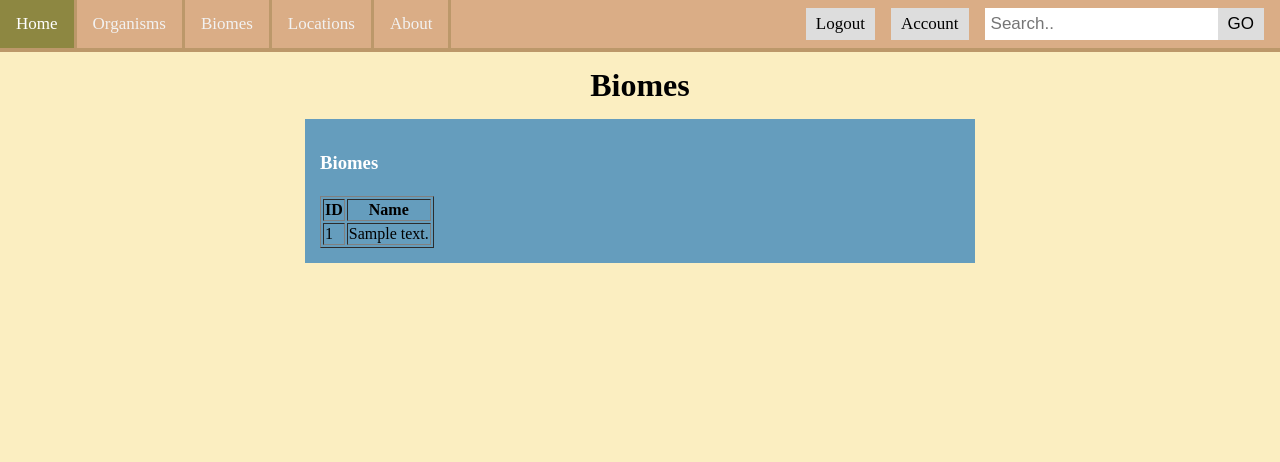
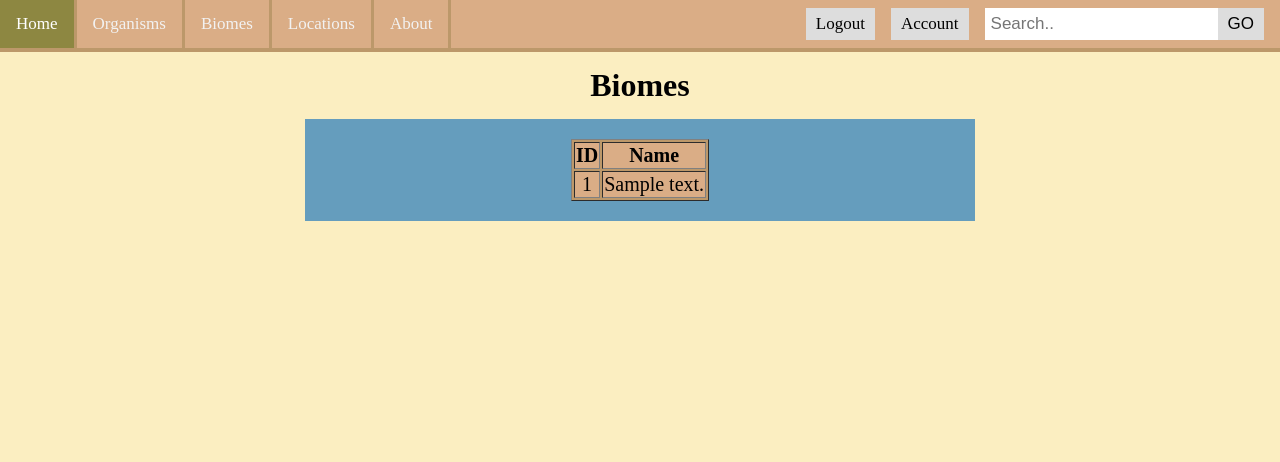
Before and after one commit to Quigmodacon/da-bs, a PHP site: page /biomes.php in a window 1280 px wide. Shown: the top 462 px of the page. Run offline with PHP 8.4, Linux system fonts and the light colour scheme; the visitor is signed in with stand-in values (Sample User, id 1); tables that the repository leaves empty hold one stand-in row (values such as "Sample post").

Commit message:
Changed table look when printed

```diff
--- a/phpFunctions.php
+++ b/phpFunctions.php
@@ -4,12 +4,10 @@ function show_organism($conn) {
 
 	//include "dbconnect.php";
 
-	$sql = "SELECT orgID, orgName, sciName, orgType FROM organism";
+	$sql = "SELECT organismID, orgName, sciName, orgType FROM organism";
 	$result = $conn->query($sql); // object oriented execution of query
 
 		if ($result->num_rows > 0) {
-
-			echo "<br><h3>Organisms<h3> <br>";
 
 			echo '<table border>';
 			echo '<thead><tr>';
@@ -48,8 +46,6 @@ function show_biome($conn) {
 
 		if ($result->num_rows > 0) {
 
-			echo "<br><h3>Biomes<h3> <br>";
-
 			echo '<table border>';
 			echo '<thead><tr>';
 			echo '<th>'."ID".'</th>'.'<th>'."Name".'</th>';
@@ -84,8 +80,6 @@ function show_location($conn) {
 	$result = $conn->query($sql); // object oriented execution of query
 
 		if ($result->num_rows > 0) {
-
-			echo "<br><h3>Locations<h3> <br>";
 
 			echo '<table border>';
 			echo '<thead><tr>';
--- a/style.css
+++ b/style.css
@@ -36,12 +36,29 @@ h1 {
 	width: 50%;
 	padding-left: 15px;
 	padding-right: 15px;
-	padding-top: 15px;
-	padding-bottom: 15px;
+	padding-top: 20px;
+	padding-bottom: 20px;
 	border: 5px;
 	background-color: #659DBD;
 	color: white;
 	display: block;
+}
+
+#paraOne p {
+	font-size: 20px;
+}
+
+#paraOne table {
+	text-align: center;
+	margin-left: auto;
+	margin-right: auto;
+	color: black;
+	background-color: #bc986a;
+}
+
+#paraOne td, th {
+	background-color: #daad86;
+	font-size: 20px;
 }
 
 /* Add a black Background to nav bar */
```
